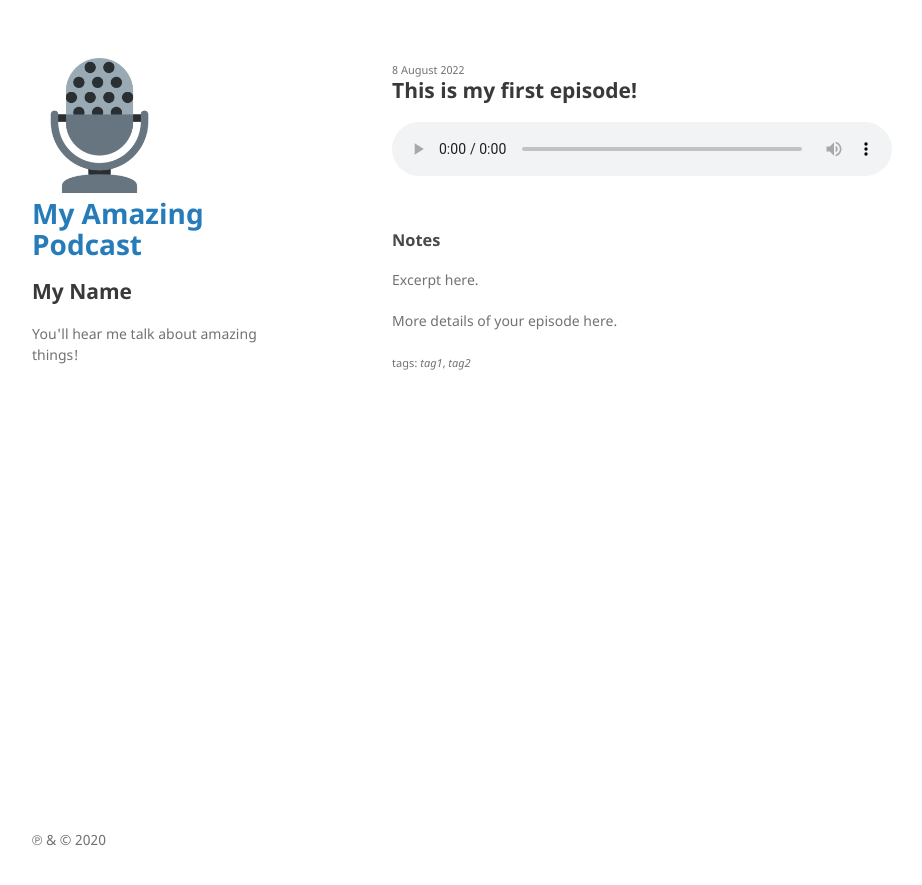
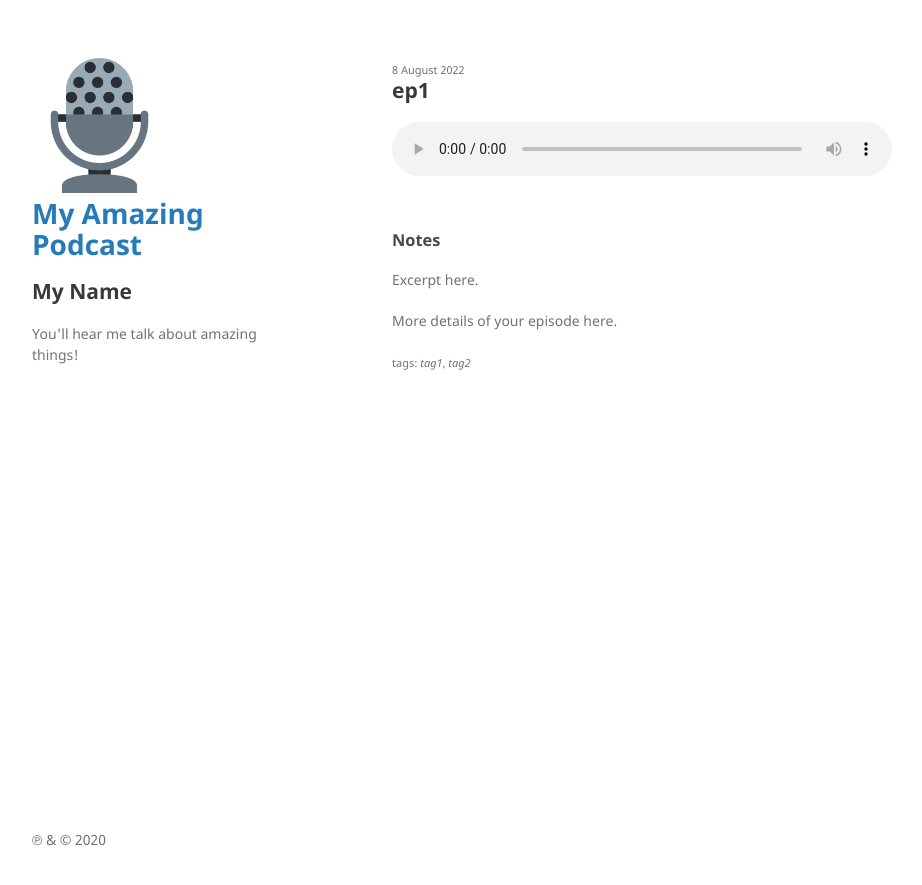
Before and after one commit to hehbveh/Podcast, a Jekyll site: the page built from _posts/2022-08-08-ep1.md, in a window 1280 px wide. Shown: the top 885 px of the page, without its empty margins (178-1100 px from the left). Built offline with Jekyll 4.4.1, drawn with Linux system fonts in a browser that asks for light colours.

Commit message:
Update 2022-08-08-ep1.md

```diff
--- a/_posts/2022-08-08-ep1.md
+++ b/_posts/2022-08-08-ep1.md
@@ -1,5 +1,5 @@
 ---
-title:        "This is my first episode!"
+title:        "ep1"
 date:         2022-08-08 08:08:08 +0800
 keywords:
 - tag1
```
